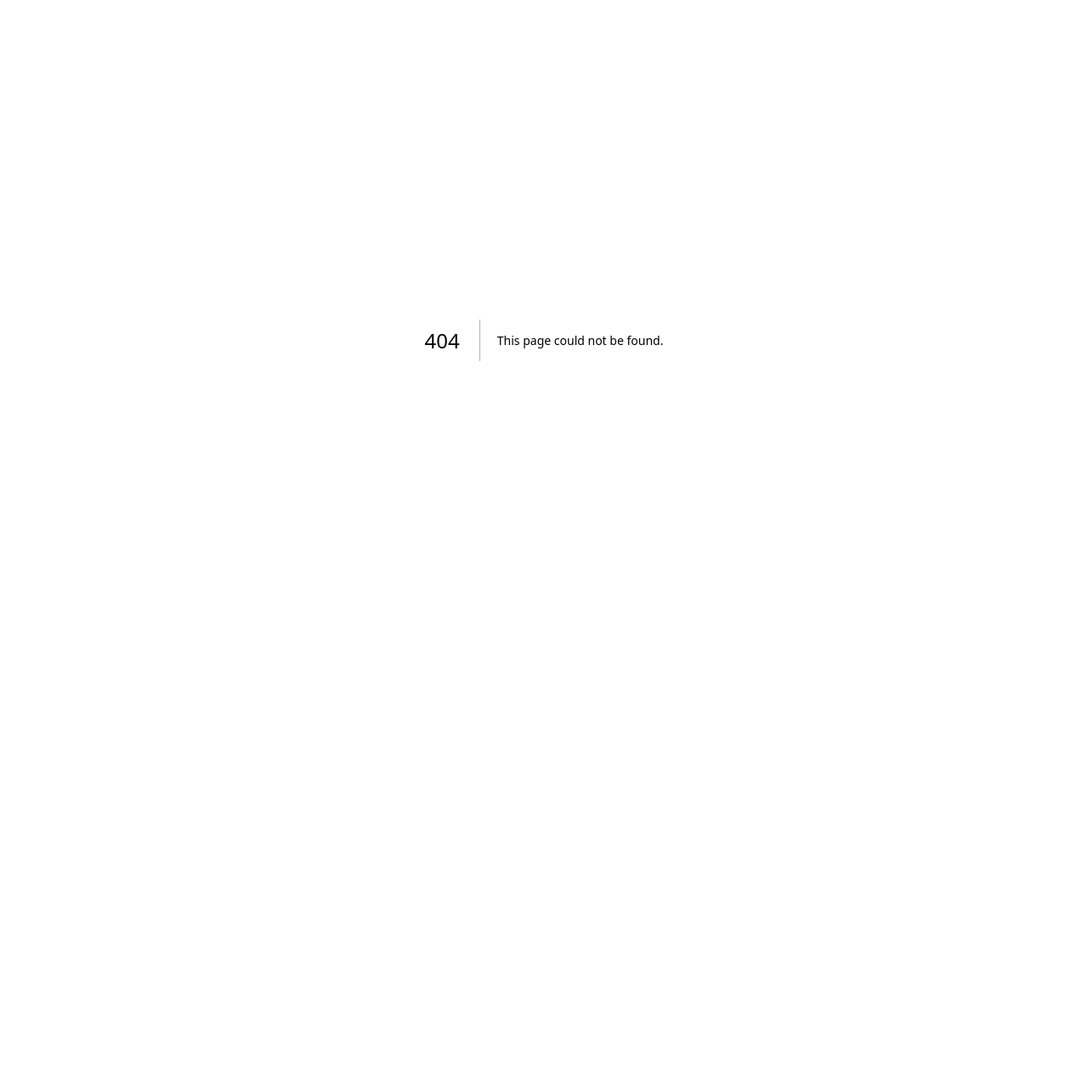
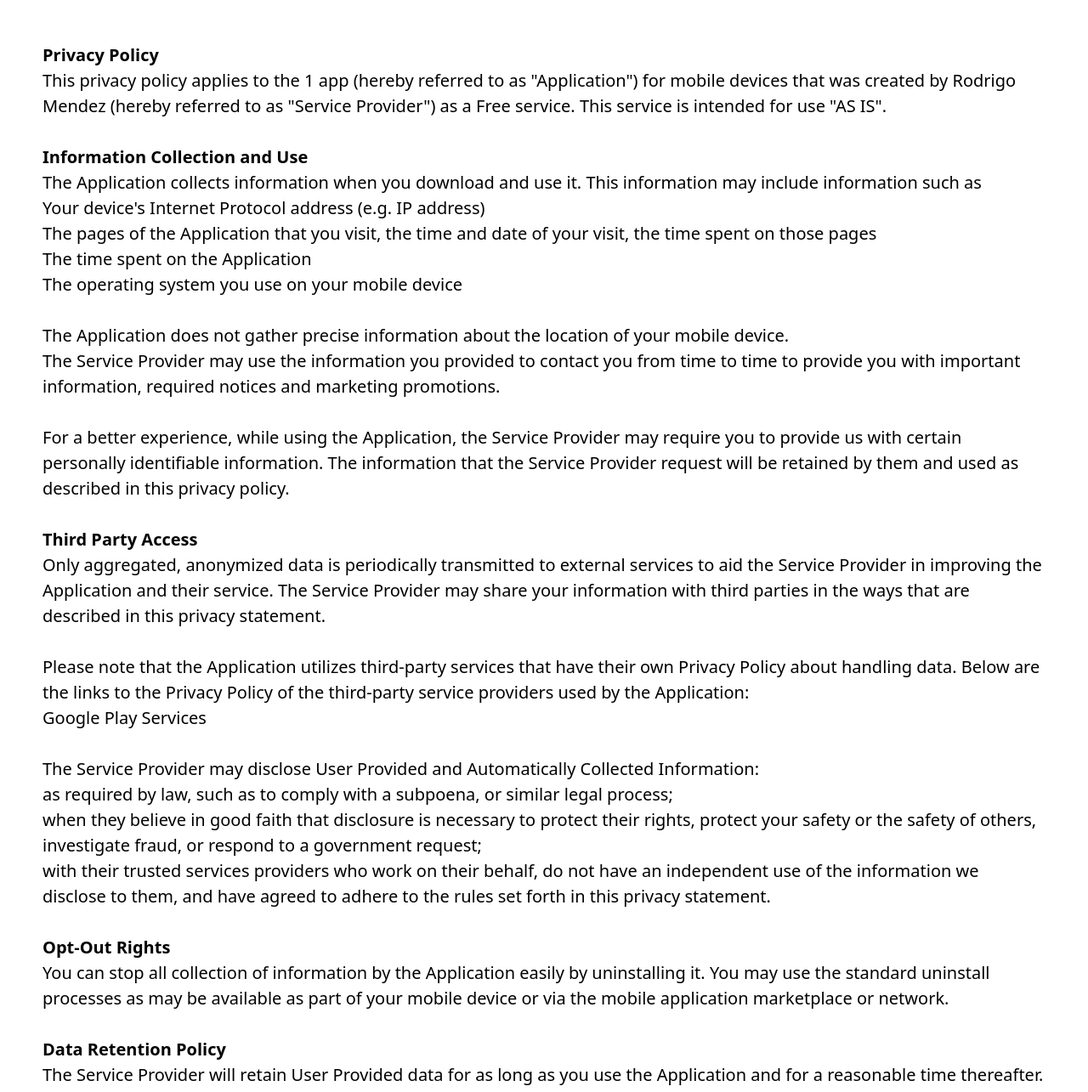
Before and after one commit to rodrigo2392/rodrigomendezdev, a Next.js app: page /privacypolicy/1 in a window 1280 px wide. Before the commit this address had no page. Shown: the top 1285 px of the page at 85% size. Before the commit the page ends 800 px from the top, so only its background shows below. Built offline with nearby package versions, Linux system fonts and the light colour scheme.

Commit message:
chore: added privacy policy

```diff
--- /dev/null
+++ b/src/pages/privacypolicy/[app].tsx
@@ -0,0 +1,203 @@
+import { NextPageContext } from "next";
+
+interface Props {
+    app: string;
+}
+
+export default function Privacy({ app }: Props) {
+    return (
+        <div className="px-10 pt-10 pb-20">
+            <strong>Privacy Policy</strong>
+            <p>
+                This privacy policy applies to the {app} app (hereby referred to
+                as &quot;Application&quot;) for mobile devices that was created
+                by Rodrigo Mendez (hereby referred to as &quot;Service
+                Provider&quot;) as a Free service. This service is intended for
+                use &quot;AS IS&quot;.
+            </p>
+            <br />
+            <strong>Information Collection and Use</strong>
+            <p>
+                The Application collects information when you download and use
+                it. This information may include information such as
+            </p>
+            <ul>
+                <li>
+                    Your device&apos;s Internet Protocol address (e.g. IP
+                    address)
+                </li>
+                <li>
+                    The pages of the Application that you visit, the time and
+                    date of your visit, the time spent on those pages
+                </li>
+                <li>The time spent on the Application</li>
+                <li>The operating system you use on your mobile device</li>
+            </ul>
+            <p />
+            <br />
+            <p>
+                The Application does not gather precise information about the
+                location of your mobile device.
+            </p>
+            <p>
+                The Service Provider may use the information you provided to
+                contact you from time to time to provide you with important
+                information, required notices and marketing promotions.
+            </p>
+            <br />
+            <p>
+                For a better experience, while using the Application, the
+                Service Provider may require you to provide us with certain
+                personally identifiable information. The information that the
+                Service Provider request will be retained by them and used as
+                described in this privacy policy.
+            </p>
+            <br />
+            <strong>Third Party Access</strong>
+            <p>
+                Only aggregated, anonymized data is periodically transmitted to
+                external services to aid the Service Provider in improving the
+                Application and their service. The Service Provider may share
+                your information with third parties in the ways that are
+                described in this privacy statement.
+            </p>
+            <div>
+                <br />
+                <p>
+                    Please note that the Application utilizes third-party
+                    services that have their own Privacy Policy about handling
+                    data. Below are the links to the Privacy Policy of the
+                    third-party service providers used by the Application:
+                </p>
+                <ul>
+                    <li>
+                        <a
+                            href="https://www.google.com/policies/privacy/"
+                            target="_blank"
+                            rel="noopener noreferrer"
+                        >
+                            Google Play Services
+                        </a>
+                    </li>
+                </ul>
+            </div>
+            <br />
+            <p>
+                The Service Provider may disclose User Provided and
+                Automatically Collected Information:
+            </p>
+            <ul>
+                <li>
+                    as required by law, such as to comply with a subpoena, or
+                    similar legal process;
+                </li>
+                <li>
+                    when they believe in good faith that disclosure is necessary
+                    to protect their rights, protect your safety or the safety
+                    of others, investigate fraud, or respond to a government
+                    request;
+                </li>
+                <li>
+                    with their trusted services providers who work on their
+                    behalf, do not have an independent use of the information we
+                    disclose to them, and have agreed to adhere to the rules set
+                    forth in this privacy statement.
+                </li>
+            </ul>
+            <p />
+            <br />
+            <strong>Opt-Out Rights</strong>
+            <p>
+                You can stop all collection of information by the Application
+                easily by uninstalling it. You may use the standard uninstall
+                processes as may be available as part of your mobile device or
+                via the mobile application marketplace or network.
+            </p>
+            <br />
+            <strong>Data Retention Policy</strong>
+            <p>
+                The Service Provider will retain User Provided data for as long
+                as you use the Application and for a reasonable time thereafter.
+                If you&apos;d like them to delete User Provided Data that you
+                have provided via the Application, please contact them at
+                rodrigomendezdev@gmail.com and they will respond in a reasonable
+                time.
+            </p>
+            <br />
+            <strong>Children</strong>
+            <p>
+                The Service Provider does not use the Application to knowingly
+                solicit data from or market to children under the age of 13.
+            </p>
+            <div>
+                <br />
+                <p>
+                    The Application does not address anyone under the age of 13.
+                    The Service Provider does not knowingly collect personally
+                    identifiable information from children under 13 years of
+                    age. In the case the Service Provider discover that a child
+                    under 13 has provided personal information, the Service
+                    Provider will immediately delete this from their servers. If
+                    you are a parent or guardian and you are aware that your
+                    child has provided us with personal information, please
+                    contact the Service Provider (rodrigomendezdev@gmail.com) so
+                    that they will be able to take the necessary actions.
+                </p>
+            </div>
+            <br />
+            <strong>Security</strong>
+            <p>
+                The Service Provider is concerned about safeguarding the
+                confidentiality of your information. The Service Provider
+                provides physical, electronic, and procedural safeguards to
+                protect information the Service Provider processes and
+                maintains.
+            </p>
+            <br />
+            <strong>Changes</strong>
+            <p>
+                This Privacy Policy may be updated from time to time for any
+                reason. The Service Provider will notify you of any changes to
+                the Privacy Policy by updating this page with the new Privacy
+                Policy. You are advised to consult this Privacy Policy regularly
+                for any changes, as continued use is deemed approval of all
+                changes.
+            </p>
+            <br />
+            <p>This privacy policy is effective as of 2024-07-01</p>
+            <br />
+            <strong>Your Consent</strong>
+            <p>
+                By using the Application, you are consenting to the processing
+                of your information as set forth in this Privacy Policy now and
+                as amended by us.
+            </p>
+            <br />
+            <strong>Contact Us</strong>
+            <p>
+                If you have any questions regarding privacy while using the
+                Application, or have questions about the practices, please
+                contact the Service Provider via email at
+                rodrigomendezdev@gmail.com.
+            </p>
+            <hr />
+            <p>
+                This privacy policy page was generated by{" "}
+                <a
+                    href="https://app-privacy-policy-generator.nisrulz.com/"
+                    target="_blank"
+                    rel="noopener noreferrer"
+                >
+                    App Privacy Policy Generator
+                </a>
+            </p>
+        </div>
+    );
+}
+
+Privacy.getInitialProps = async (ctx: NextPageContext) => {
+    const app = ctx?.query?.app?.toString() || "Lizt";
+    return {
+        app,
+    };
+};
```
Also changed, not shown: 1 other file (tests, documents, lock files or other folders).
